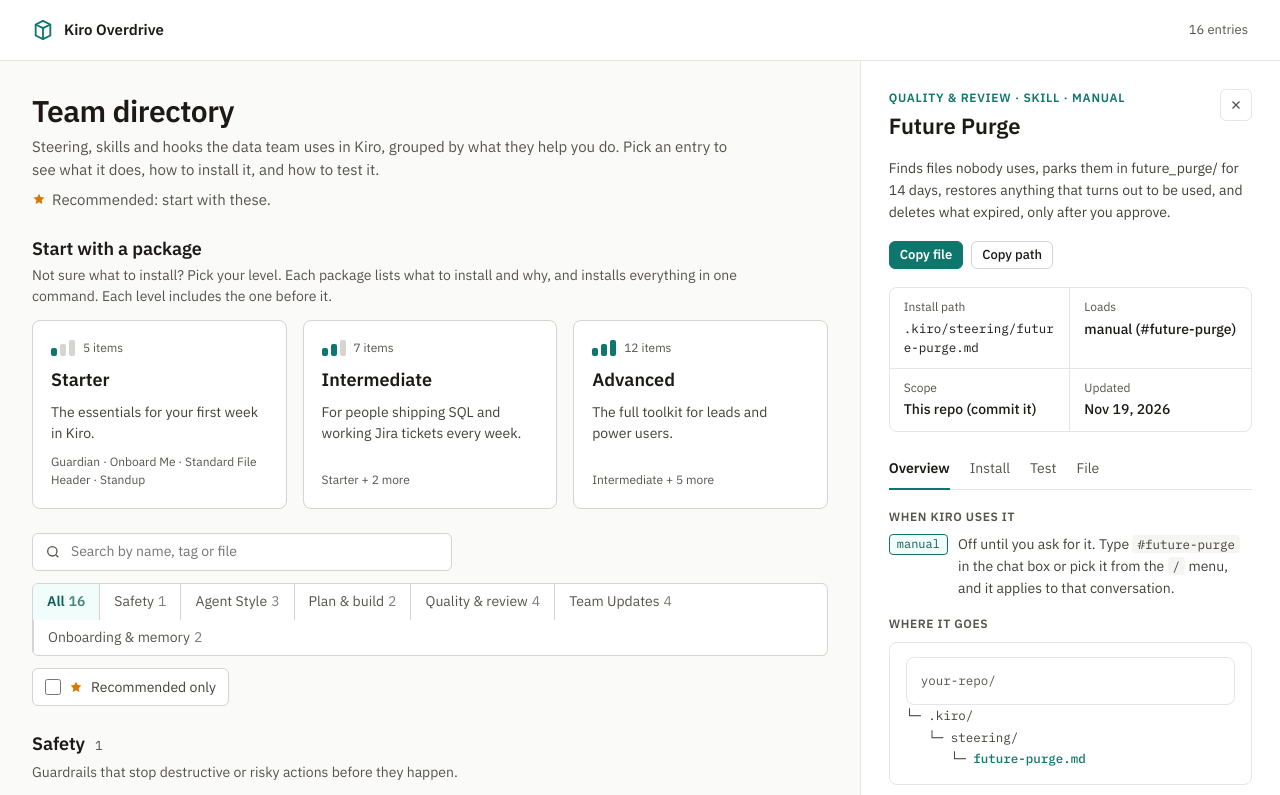
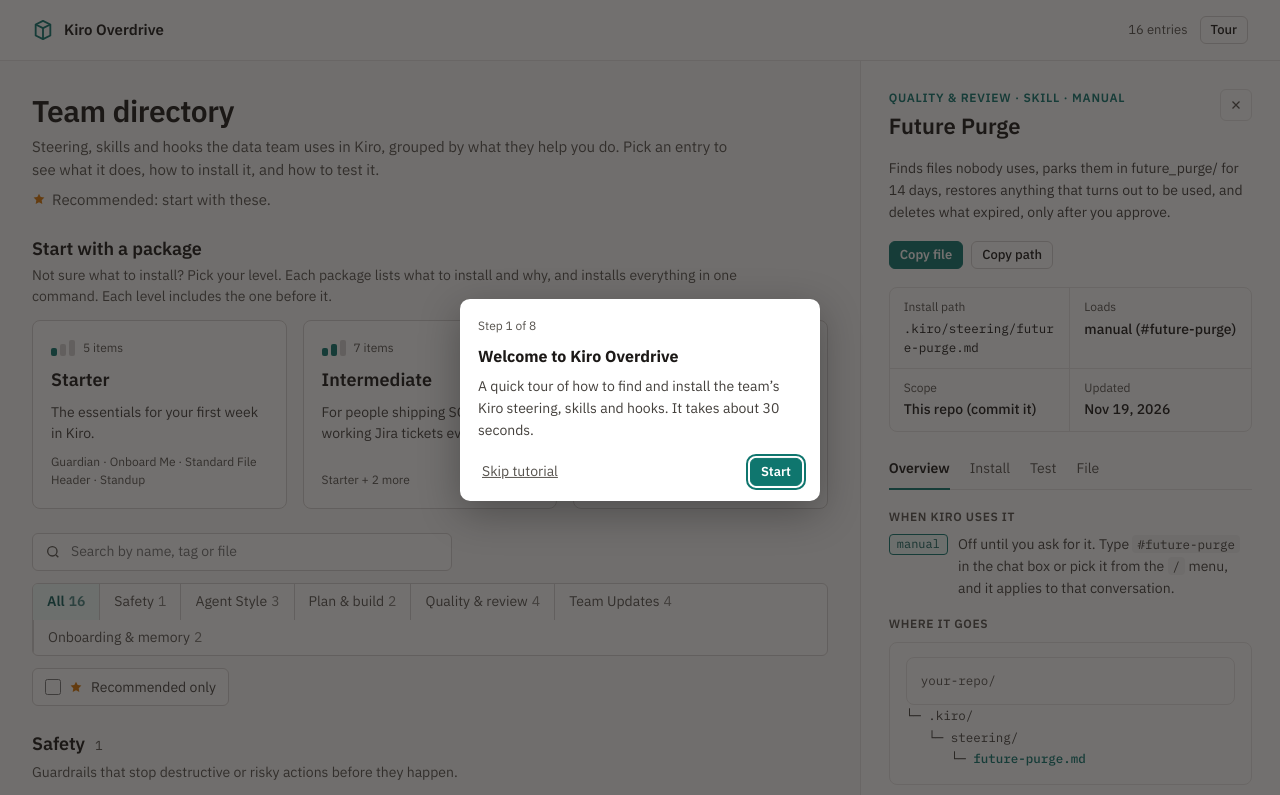
Before and after one commit to justryan321/kiro-overdrive, a website with bundled scripts: page app/public/index.html in a window 1280 px wide. Shown: the top 795 px of the page. Built offline with nearby package versions, Linux system fonts and the light colour scheme.

Commit message:
added tutorial overlay

```diff
--- a/app/package.json
+++ b/app/package.json
@@ -8,7 +8,7 @@
   "scripts": {
     "start": "node server.js",
     "dev": "node --watch server.js",
-    "check": "node --check server.js && node --check src/main.js",
+    "check": "node --check server.js && node --check src/main.js && node --check src/tutorial.js",
     "sync": "node ../tools/sync_entries.mjs",
     "sync:check": "node ../tools/sync_entries.mjs --check"
   }
--- a/app/public/index.html
+++ b/app/public/index.html
@@ -19,6 +19,7 @@
     </div>
     <div class="meta">
       <span class="count" id="count-line"></span>
+      <button type="button" class="btn sm" id="tour-btn">Tour</button>
     </div>
   </div>
 </header>
--- a/app/src/main.js
+++ b/app/src/main.js
@@ -1,3 +1,5 @@
+import { initTour } from './tutorial.js';
+
 const CATEGORIES = [
   { id: 'steering', label: 'Steering', plural: 'Steering' },
   { id: 'skill', label: 'Skill', plural: 'Skills' },
@@ -672,4 +674,4 @@ async function loadData(banner) {
 
 /* ---------- data ---------- */
 render();
-loadData($('banner'));
+loadData($('banner')).then(initTour);
--- a/app/src/styles.css
+++ b/app/src/styles.css
@@ -216,4 +216,17 @@ kbd { font-family: var(--mono); font-size: 12px; border: 1px solid var(--line-st
   .fact:last-child { border-bottom: 0 !important; }
   .topbar .meta .count { display: none; }
 }
-@media (prefers-reduced-motion: reduce) { .toast { transition: none; } }
+/* tutorial overlay */
+.tour { position: fixed; inset: 0; z-index: 100; }
+.tour-spot { position: fixed; border-radius: 10px; box-shadow: 0 0 0 9999px rgba(28, 25, 23, 0.62); border: 2px solid var(--accent-ring); pointer-events: none; transition: top .2s, left .2s, width .2s, height .2s; }
+.tour-spot.none { top: 50%; left: 50%; width: 0; height: 0; border: 0; }
+.tour-pop { position: fixed; width: min(360px, calc(100vw - 16px)); background: var(--surface); border-radius: 10px; padding: 18px 18px 14px; box-shadow: 0 12px 40px rgba(0, 0, 0, 0.3); display: flex; flex-direction: column; gap: 8px; }
+.tour-pop h2 { margin: 0; font-size: 16px; }
+.tour-pop p { margin: 0; color: var(--ink-2); }
+.tour-step { font-size: 12px; color: var(--muted); }
+.tour-foot { display: flex; align-items: center; justify-content: space-between; gap: 12px; margin-top: 8px; }
+.tour-nav { display: flex; gap: 8px; }
+.tour-skip { background: none; border: 0; padding: 4px; color: var(--muted); cursor: pointer; text-decoration: underline; }
+.tour-skip:hover { color: var(--ink); }
+.tour button[hidden] { display: none; }
+@media (prefers-reduced-motion: reduce) { .toast, .tour-spot { transition: none; } }
--- /dev/null
+++ b/app/src/tutorial.js
@@ -0,0 +1,116 @@
+/* First-visit walkthrough: spotlights parts of the page one at a time. */
+const KEY = 'ko-tour-done';
+const STEPS = [
+  { target: null, title: 'Welcome to Kiro Overdrive', body: 'A quick tour of how to find and install the team’s Kiro steering, skills and hooks. It takes about 30 seconds.' },
+  { target: '#packages', title: 'Start with a package', body: 'Not sure what to install? Pick a level. Each package bundles a set of entries and installs them with one command.' },
+  { target: '.search', title: 'Search', body: 'Type a name, tag or file name to narrow the list.' },
+  { target: '#filters', title: 'Filter by purpose', body: 'Use these buttons to show only Safety, Agent Style, Team Updates and so on.' },
+  { target: '.check', title: 'Recommended only', body: 'Tick this to see just the entries we suggest everyone starts with.' },
+  { target: '#grid', title: 'Browse the entries', body: 'Entries are grouped by purpose. Click a card to open its details.' },
+  { target: '#drawer', title: 'Details panel', body: 'Here you can read what an entry does, then use the Install, Test and File tabs to set it up and check it works.' },
+  { target: null, title: 'You’re set', body: 'You can replay this tour any time with the Tour button at the top right.' },
+];
+
+let root = null;
+
+function store(set) {
+  try { if (set) localStorage.setItem(KEY, '1'); else return localStorage.getItem(KEY); } catch { /* storage blocked */ }
+}
+
+export function startTour() {
+  if (root) return;
+  let i = 0;
+  const prevFocus = document.activeElement;
+
+  const spot = document.createElement('div'); spot.className = 'tour-spot';
+  const pop = document.createElement('div'); pop.className = 'tour-pop';
+  pop.setAttribute('role', 'dialog'); pop.setAttribute('aria-modal', 'true'); pop.setAttribute('aria-labelledby', 'tour-title'); pop.tabIndex = -1;
+  const step = document.createElement('div'); step.className = 'tour-step';
+  const h = document.createElement('h2'); h.id = 'tour-title';
+  const p = document.createElement('p');
+  const foot = document.createElement('div'); foot.className = 'tour-foot';
+  const skip = btn('Skip tutorial', 'tour-skip');
+  const back = btn('Back', 'btn sm');
+  const next = btn('Next', 'btn primary sm');
+  const nav = document.createElement('div'); nav.className = 'tour-nav'; nav.append(back, next);
+  foot.append(skip, nav);
+  pop.append(step, h, p, foot);
+  root = document.createElement('div'); root.className = 'tour';
+  root.append(spot, pop);
+  document.body.append(root);
+
+  function btn(text, cls) { const b = document.createElement('button'); b.type = 'button'; b.className = cls; b.textContent = text; return b; }
+
+  function close() {
+    store(true);
+    window.removeEventListener('resize', place);
+    window.removeEventListener('scroll', place, true);
+    document.removeEventListener('keydown', onKey, true);
+    root.remove(); root = null;
+    if (prevFocus && prevFocus.focus) prevFocus.focus();
+  }
+
+  function targetEl(s) {
+    if (!s.target) return null;
+    const n = document.querySelector(s.target);
+    return n && !n.hidden && n.getClientRects().length ? n : null;
+  }
+
+  function place() {
+    const s = STEPS[i]; const t = targetEl(s);
+    if (!t) {
+      spot.classList.add('none');
+      pop.style.top = '50%'; pop.style.left = '50%'; pop.style.transform = 'translate(-50%, -50%)';
+      return;
+    }
+    const r = t.getBoundingClientRect(); const pad = 6;
+    spot.classList.remove('none');
+    Object.assign(spot.style, { top: r.top - pad + 'px', left: r.left - pad + 'px', width: r.width + pad * 2 + 'px', height: r.height + pad * 2 + 'px' });
+    pop.style.transform = 'none';
+    const pw = pop.offsetWidth, ph = pop.offsetHeight, vw = window.innerWidth, vh = window.innerHeight, gap = 14;
+    let top = r.bottom + gap;
+    if (top + ph > vh - 8) top = r.top - ph - gap;
+    if (top < 8) top = Math.min(Math.max(8, r.top + 12), vh - ph - 8); // target is huge: overlay it
+    const left = Math.min(Math.max(8, r.left), vw - pw - 8);
+    pop.style.top = top + 'px'; pop.style.left = left + 'px';
+  }
+
+  function show() {
+    const s = STEPS[i]; const t = targetEl(s);
+    if (t) t.scrollIntoView({ block: 'center', inline: 'nearest' });
+    step.textContent = `Step ${i + 1} of ${STEPS.length}`;
+    h.textContent = s.title; p.textContent = s.body;
+    back.hidden = i === 0;
+    next.textContent = i === STEPS.length - 1 ? 'Done' : i === 0 ? 'Start' : 'Next';
+    skip.hidden = i === STEPS.length - 1;
+    place();
+    next.focus({ preventScroll: true });
+  }
+
+  function onKey(ev) {
+    if (ev.key === 'Escape') { ev.preventDefault(); close(); }
+    else if (ev.key === 'ArrowRight') { ev.preventDefault(); next.click(); }
+    else if (ev.key === 'ArrowLeft' && i > 0) { ev.preventDefault(); back.click(); }
+    else if (ev.key === 'Tab') { // keep focus inside the dialog
+      const f = [...pop.querySelectorAll('button')].filter(b => !b.hidden);
+      const first = f[0], last = f[f.length - 1];
+      if (ev.shiftKey && document.activeElement === first) { ev.preventDefault(); last.focus(); }
+      else if (!ev.shiftKey && document.activeElement === last) { ev.preventDefault(); first.focus(); }
+      else if (!pop.contains(document.activeElement)) { ev.preventDefault(); first.focus(); }
+    }
+  }
+
+  skip.onclick = close;
+  back.onclick = () => { if (i > 0) { i--; show(); } };
+  next.onclick = () => { if (i >= STEPS.length - 1) close(); else { i++; show(); } };
+  window.addEventListener('resize', place);
+  window.addEventListener('scroll', place, true);
+  document.addEventListener('keydown', onKey, true);
+  show();
+}
+
+export function initTour() {
+  const b = document.getElementById('tour-btn');
+  if (b) b.onclick = startTour;
+  if (!store()) setTimeout(startTour, 600); // let the first render finish
+}
```
Also changed, not shown: .kiro/steering/changes-log.md (added).
